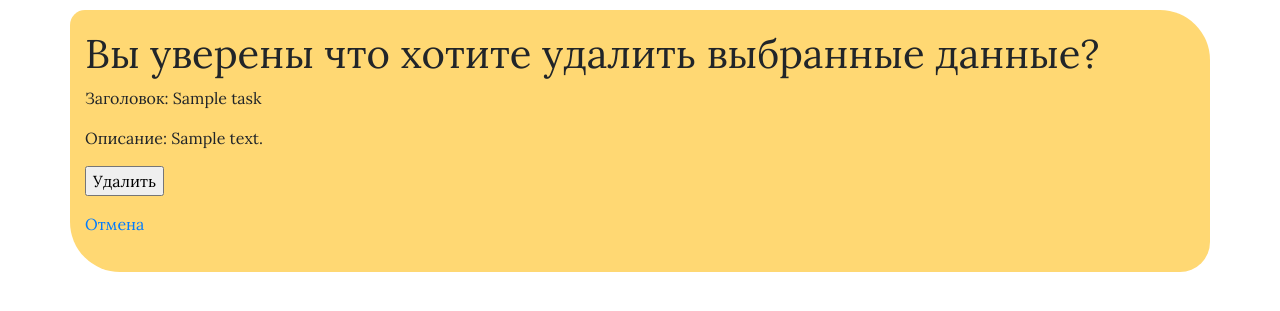
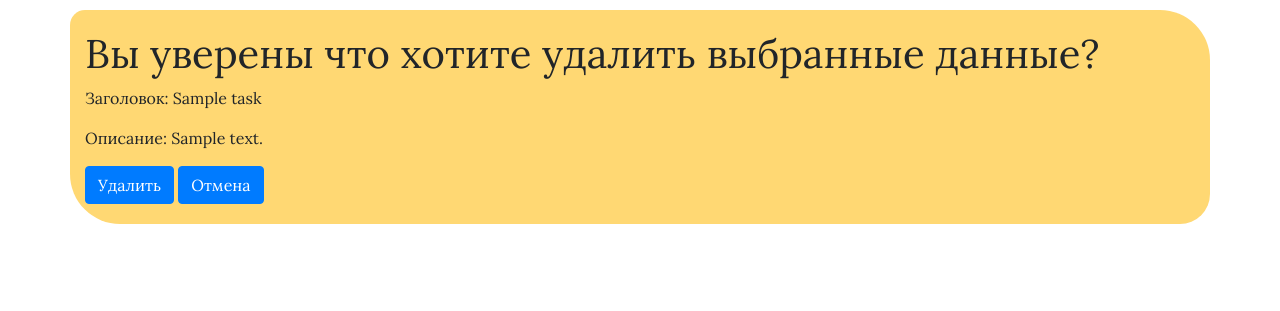
Before and after one commit to Kgbay/homework_55_kudaibergen_kyrgyzbay, a Django app: template source/task_app/templates/task_confirm_delete.html in a window 1280 px wide. Shown: the part 104-415 px from the top of the page. Run offline with Django 4.2, Linux system fonts and the light colour scheme; the template is opened without the code that fills it: values that come from a table or form of the project are taken from there, others are empty; tables that the repository leaves empty hold one stand-in row (values such as "Sample post"); parts of the project's set-up code (start-up, migrations or seed data) failed here and were passed over.

Commit message:
Добавил и усовершенствовал удаление данных

```diff
--- a/source/static/css/main.css
+++ b/source/static/css/main.css
@@ -21,3 +21,6 @@
 select {
     width: 200%;
 }
+.confirm-delete-form {
+    border-color: green !important;
+}
--- a/source/task_app/models.py
+++ b/source/task_app/models.py
@@ -16,6 +16,10 @@ class Task(models.Model):
     custom_date = models.DateField(verbose_name="custom_date", null=False, default=timezone.now())
     created_at = models.DateTimeField(auto_now_add=True, verbose_name="Дата и время создания")
     updated_at = models.DateTimeField(auto_now=True, verbose_name="Дата и время обновления")
+    is_deleted = models.BooleanField(verbose_name='удалено', null=False, default=False)
+    deleted_at = models.DateTimeField(verbose_name='Дата и время удаления', null=True, default=None)
+
+
 
     def __str__(self):
         return f"{self.author} - {self.title}"
--- a/source/task_app/templates/task.html
+++ b/source/task_app/templates/task.html
@@ -9,7 +9,7 @@
           <p>Срок выполнения: {{ task.custom_date }}</p>
           <p>Полное описание: {{ task.full_desc }}</p>
           <a href="{% url 'index' %}" class="btn btn-primary">Назад</a>
-          <a href="{% url 'remove_view' task.pk %}" class="btn btn-primary">Удалить</a>
+          <a href="{% url 'delete_task' task.pk %}" class="btn btn-primary">Удалить</a>
           <a href="{% url 'task_update' task.pk %}" class="btn btn-primary">Редактировать</a>
      </div>
 {% endblock content %}
--- a/source/task_app/templates/task_confirm_delete.html
+++ b/source/task_app/templates/task_confirm_delete.html
@@ -8,10 +8,10 @@
         <p>Заголовок: {{ task.title }}</p>
         <p>Описание: {{ task.full_desc }}</p>
 
-        <form action="{% url 'confirm_delete' task.pk %}" method="post">
+        <form action="{% url 'confirm_delete' task.pk %}" method="post" class="confirm-delete-form">
           {% csrf_token %}
-          <p><input type="submit" value="Удалить"></p>
-          <p><a href="{% url 'index' %}">Отмена</a></p>
+          <input type="submit" value="Удалить" class="btn btn-primary">
+          <a href="{% url 'index' %}" class="btn btn-primary">Отмена</a>
         </form>
 
     </div>
--- a/source/task_app/urls.py
+++ b/source/task_app/urls.py
@@ -1,13 +1,13 @@
 from django.urls import path
 
 from .views.base import index_view
-from .views.tasks import add_view, detail_view, remove_view, update_view, confirm_delete_view
+from .views.tasks import add_view, detail_view, delete_view, update_view, confirm_delete_view
 
 urlpatterns = [
     path("", index_view, name='index'),
     path("task/add/", add_view, name="task_add"),
     path('task/<int:pk>', detail_view, name='detail_view'),
-    path("remove/<int:pk>", remove_view, name='remove_view'),
+    path("delete/<int:pk>", delete_view, name='delete_task'),
     path("task/<int:pk>/confirm_delete", confirm_delete_view, name='confirm_delete'),
     path("task/<int:pk>/update/", update_view, name='task_update')
 ]
--- a/source/task_app/views/base.py
+++ b/source/task_app/views/base.py
@@ -5,7 +5,7 @@ from task_app.models import Task
 
 # index view
 def index_view(request: WSGIRequest):
-    tasks = Task.objects.all()
+    tasks = Task.objects.exclude(is_deleted=True)
     context = {
         'tasks': tasks
     }
```
Also changed, not shown: source/task_app/views/tasks.py (+7 -3 lines), source/task_app/migrations/0003_task_deleted_at_task_is_deleted_and_more.py (added).
